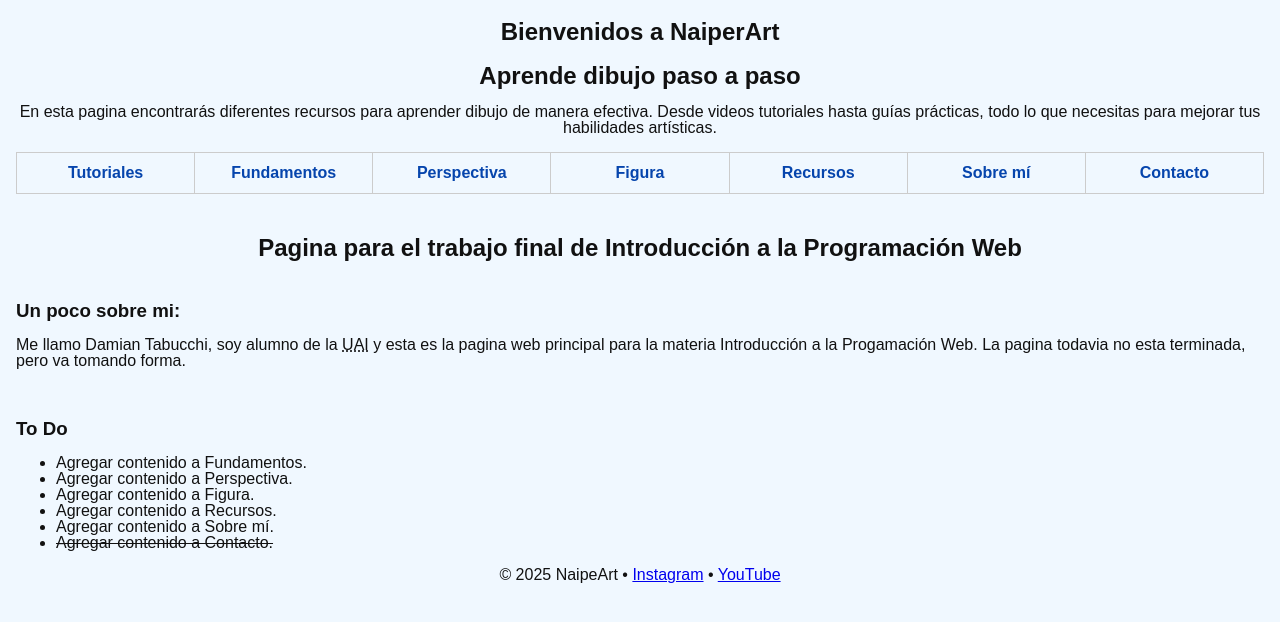
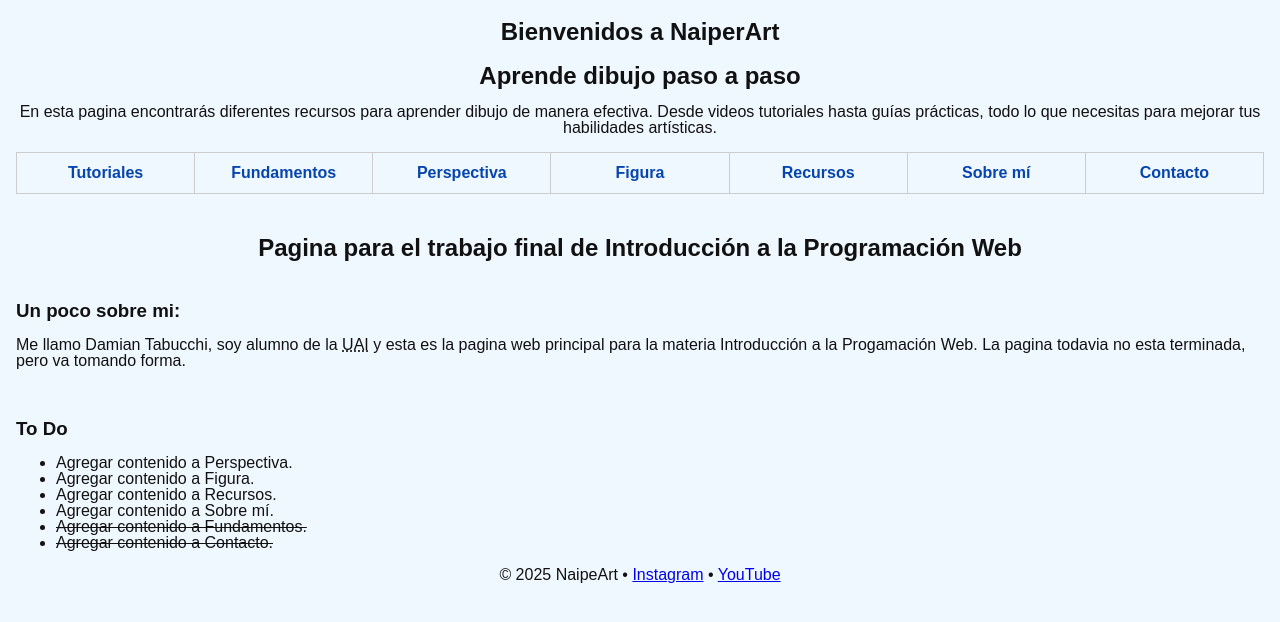
Before and after one commit to DamianTabucchi/NaipeArt, a plain HTML site: page index.html in a window 1280 px wide. Drawn offline with Linux system fonts and the light colour scheme.

Commit message:
Se corrigio el index

```diff
--- a/index.html
+++ b/index.html
@@ -39,14 +39,13 @@
       <br>
       <h3>To Do</h3>
       <ul>
-        <li>Agregar contenido a Fundamentos.</li>
         <li>Agregar contenido a Perspectiva.</li>
         <li>Agregar contenido a Figura.</li>
         <li>Agregar contenido a Recursos.</li>
         <li>Agregar contenido a Sobre mí.</li>
+        <li><s>Agregar contenido a Fundamentos.</s></li>
         <li><s>Agregar contenido a Contacto.</s></li>
       </ul>
-
 
     </section>
   </main>
```
